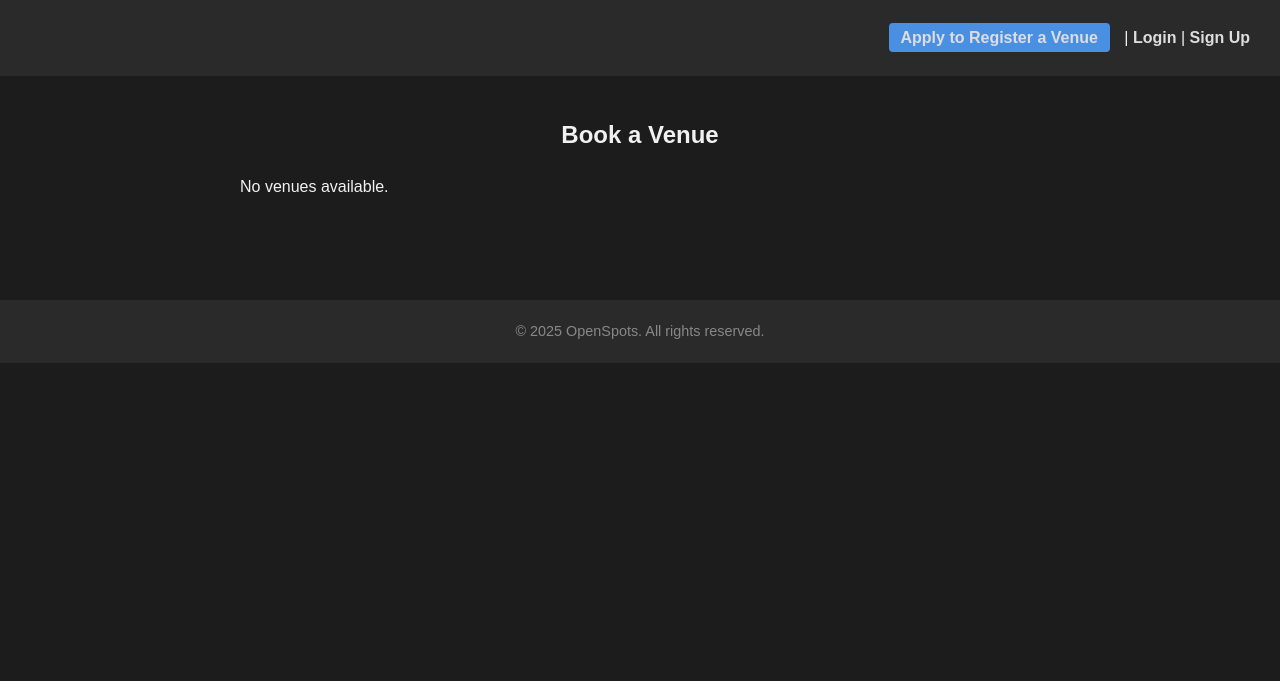
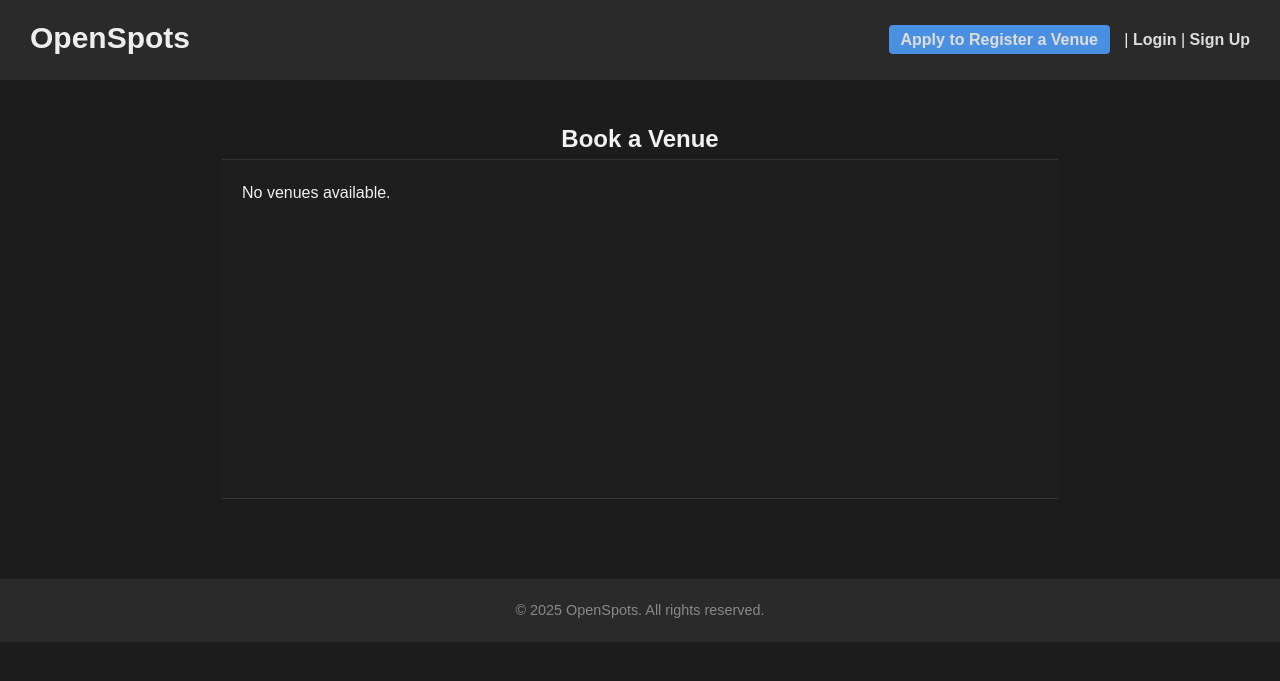
Before and after one commit to GiannisKarampinis/open_spots, a Django app: page / in a window 1280 px wide. Shown: the top 681 px of the page. Run offline with Django 5.2, Linux system fonts and the light colour scheme; data that the repository does not hold is empty; parts of the project's set-up code (start-up, migrations or seed data) failed here and were passed over.

Commit message:
Fix logo inline svg and scrollbar

```diff
--- a/static/base.css
+++ b/static/base.css
@@ -73,7 +73,7 @@ header {
 /* Main & Footer */
 main {
     padding: 40px 30px;
-    max-width: 900px;
+    max-width: 70%;
     margin: auto;
 }
 
@@ -214,3 +214,17 @@ ul.errorlist {
 .apply-venue-btn:hover {
     background-color: #357ABD;
 }
+
+.logo-svg {
+    height: 50px;
+    width: auto;
+    display: inline-block;
+    vertical-align: middle;
+    color: #eee; /* or inherit */
+    transition: transform 0.2s ease;
+}
+
+.logo-svg:hover {
+    transform: scale(1.05);
+    color: #fff;
+}
--- a/templates/includes/base.html
+++ b/templates/includes/base.html
@@ -17,7 +17,7 @@
 <body>
     <header>
         <a href="{% url 'venue_list' %}" class="site-title">
-            <svg class="logo-svg" xmlns="/media/openspots_logo.svg" viewBox="0 0 200 60" fill="none">
+            <svg class="logo-svg" viewBox="0 0 200 60" fill="none" xmlns="http://www.w3.org/2000/svg">
                 <text x="0" y="40" font-size="36" fill="currentColor" font-family="Arial">OpenSpots</text>
             </svg>
         </a>
--- a/venues/static/venues/venue_list.css
+++ b/venues/static/venues/venue_list.css
@@ -3,9 +3,36 @@
 .venue-scroll-container {
     display: flex;
     overflow-x: auto;
-    padding: 20px;
+    overflow-y: hidden;
+    padding: 20px 20px;
     gap: 20px;
     scroll-snap-type: x mandatory;
+    scroll-behavior: smooth;
+    max-height: 340px;
+    border-top: 1px solid #333;
+    border-bottom: 1px solid #333;
+    background-color: #1e1e1e;
+    width: 100%;
+    max-width: 1200px;
+    margin: 0 auto;
+    height: 350px; /* Ensure it has a consistent height */
+}
+
+.venue-scroll-container::-webkit-scrollbar {
+    height: 8px;
+}
+
+.venue-scroll-container::-webkit-scrollbar-track {
+    background: #1c1c1c;
+}
+
+.venue-scroll-container::-webkit-scrollbar-thumb {
+    background-color: #555;
+    border-radius: 4px;
+}
+
+.venue-scroll-container::-webkit-scrollbar-thumb:hover {
+    background-color: #777;
 }
 
 /* Make the entire card clickable by styling the anchor */
@@ -27,10 +54,12 @@
     color: white;
     box-shadow: 0 0 10px rgba(255, 255, 255, 0.1);
     transition: transform 0.2s ease, box-shadow 0.2s ease;
+    min-height: 280px;
+    flex-shrink: 0;
 }
 
 .venue-card:hover {
-    transform: translateY(-4px);
+    transform: translateY(-4px) scale(1.02);
     box-shadow: 0 0 15px rgba(255, 255, 255, 0.2);
 }
 
--- a/venues/templates/venues/venue_list.html
+++ b/venues/templates/venues/venue_list.html
@@ -29,4 +29,21 @@
         <p>No venues available.</p>
     {% endfor %}
 </div>
+<script>
+    document.addEventListener('DOMContentLoaded', function () {
+        const scrollContainer = document.querySelector('.venue-scroll-container');
+
+        if (scrollContainer) {
+            scrollContainer.addEventListener('wheel', function (e) {
+                // Only apply horizontal scroll if content overflows
+                if (e.deltaY !== 0 && scrollContainer.scrollWidth > scrollContainer.clientWidth) {
+                    e.preventDefault();
+                    scrollContainer.scrollLeft += e.deltaY;
+                }
+            }, { passive: false });
+        }
+    });
+</script>
+
+
 {% endblock %}
```
